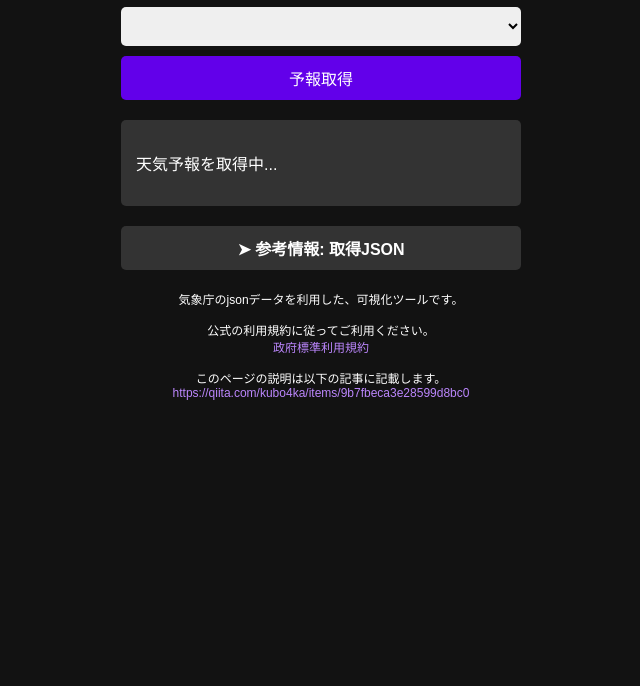
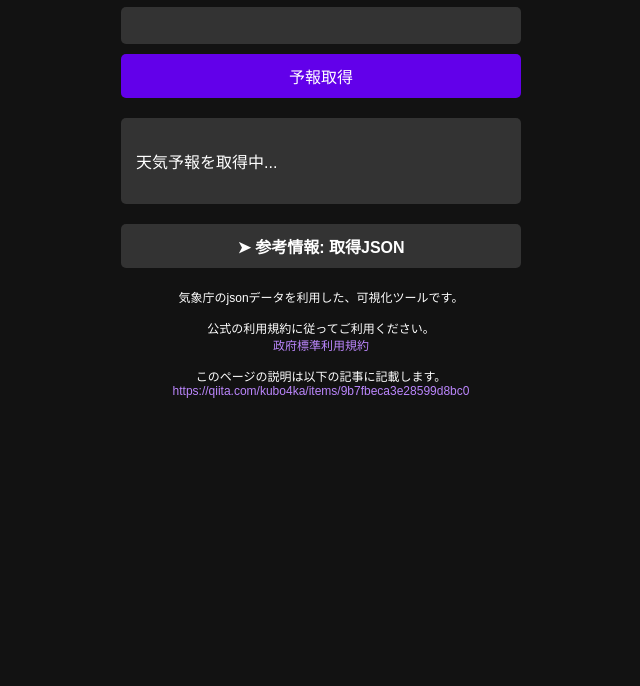
Before and after one commit to kubo-4ka/chk-weather-app, a plain HTML site: page index.html in a window 1280 px wide. Shown: the part 114-800 px from the top of the page, without its empty margins (319-959 px from the left). Drawn offline with Linux system fonts and the light colour scheme; no server answers.

Commit message:
mod select element color to dark

```diff
--- a/style.css
+++ b/style.css
@@ -27,6 +27,32 @@ h1 {
     flex-direction: column;
     gap: 10px;
     margin-bottom: 20px;
+}
+
+/* プルダウンの基本スタイル */
+select {
+    background-color: #333; /* 🔹 ダークグレーの背景 */
+    color: #fff; /* 🔹 白い文字 */
+    border: 1px solid #555; /* 🔹 ボーダーも暗めの色に */
+    padding: 5px;
+    border-radius: 5px;
+    font-size: 16px;
+    appearance: none; /* 🔹 ブラウザ標準のスタイルを無効化 */
+    -webkit-appearance: none;
+    -moz-appearance: none;
+}
+
+/* プルダウンのリストのデザイン */
+select option {
+    background-color: #444; /* 🔹 プルダウンリストの背景を暗めに */
+    color: #fff; /* 🔹 文字色を白に */
+}
+
+/* フォーカス時のデザイン */
+select:focus {
+    outline: none;
+    border-color: #bb86fc; /* 🔹 選択中のボーダーカラー */
+    box-shadow: 0 0 5px #bb86fc; /* 🔹 軽く光らせる */
 }
 
 select, button {
```
